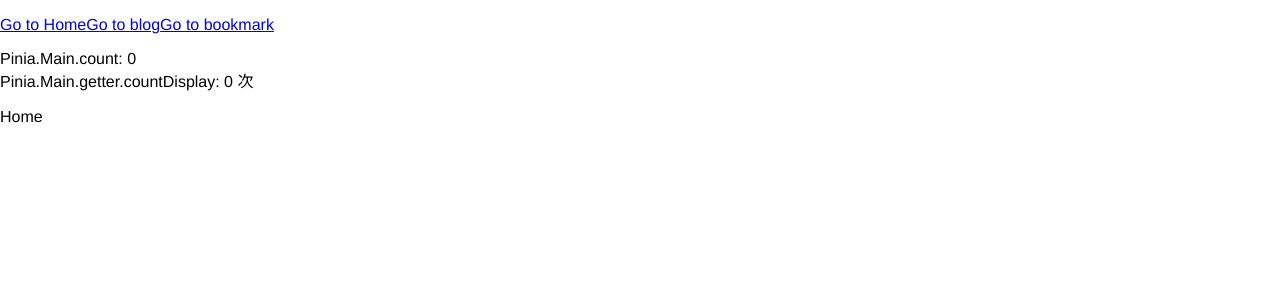
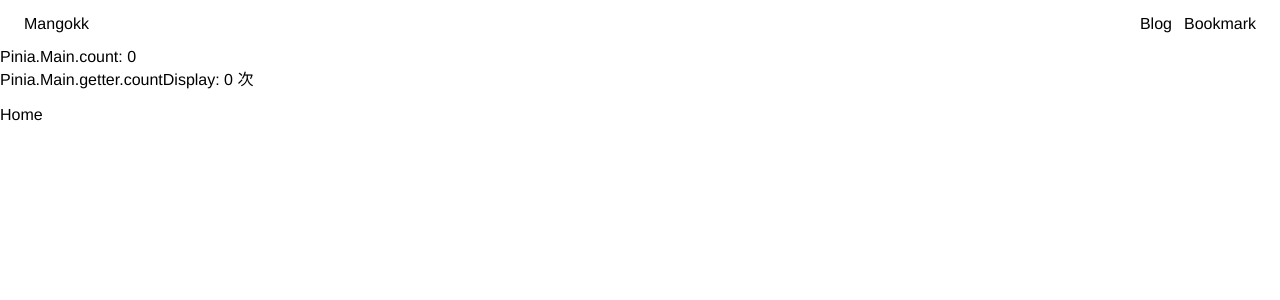
Before and after one commit to kankk/mk, a Vue app: page /blog in a window 1280 px wide. Shown: the top 300 px of the page. Built offline with nearby package versions, Linux system fonts and the light colour scheme.

Commit message:
feat: header

```diff
--- a/src/components/MHeader.vue
+++ b/src/components/MHeader.vue
@@ -1,15 +1,50 @@
 <script setup lang="ts">
+import { ref,  } from 'vue';
+const links = ref([
+  { name: 'Blog', path: '/blog' },
+  { name: 'Bookmark', path: '/bookmark' },
+]);
 </script>
 
 <template>
-<div class="m-header">
-  <p>
-    <router-link to="/">Go to Home</router-link>
-    <router-link to="/blog">Go to blog</router-link>
-    <router-link to="/bookmark">Go to bookmark</router-link>
-  </p>
-</div>
+  <div class="m-header">
+    <div class="m-header-left">
+      Mangokk
+    </div>
+    <div class="m-header-right">
+      <div class="m-header-links">
+        <div
+          v-for="link of links"
+          :key="link.name"
+          class="m-header-link"
+        >
+          {{ link.name }}
+        </div>
+      </div>
+    </div>
+  </div>
 </template>
 
 <style lang="scss">
+.m-header {
+  display: flex;
+  justify-content: space-between;
+  align-items: center;
+  height: 48px;
+  padding: 0 24px;
+  .m-header-left {
+
+  }
+  .m-header-right {
+    .m-header-links {
+      display: flex;
+      align-items: center;
+      .m-header-link {
+        &:not(:last-child) {
+          margin-right: 12px;
+        }
+      }
+    }
+  }
+}
 </style>
--- a/src/router/index.ts
+++ b/src/router/index.ts
@@ -17,11 +17,11 @@ const routes = [
     path: '/bookmark',
     component: BookmarkList
   }
-]
+];
 
 const router = VueRouter.createRouter({
   history: VueRouter.createWebHashHistory(),
   routes
-})
+});
 
 export default router;
```
Also changed, not shown: src/App.vue (+4 -4 lines).
